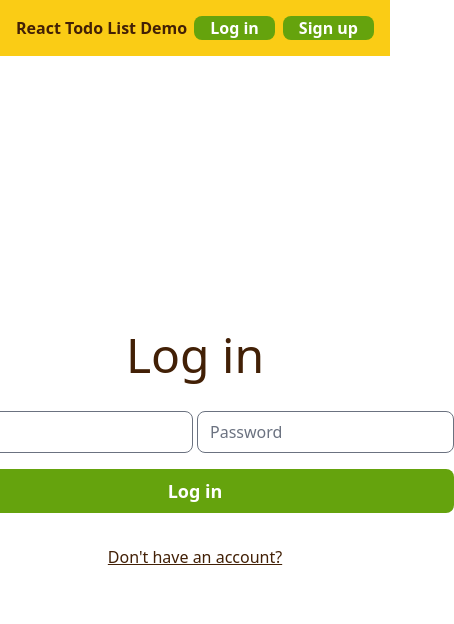
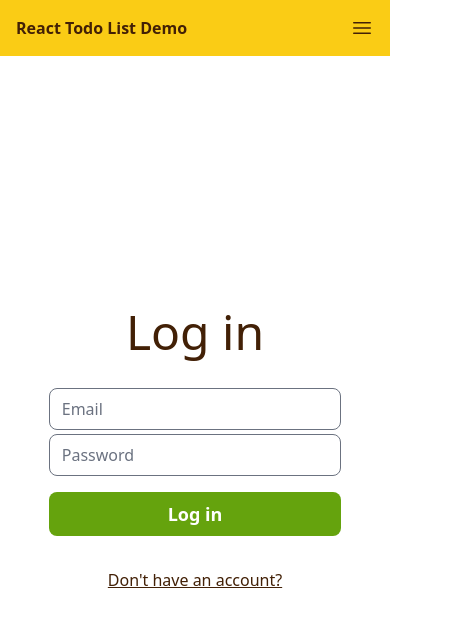
Before and after one commit to zeroamps/react-todo-list-demo, a React (Vite) app: page /login in a window 390 px wide. Shown: the top 624 px of the page, 454 px wide, since content can reach past the window. Built offline with nearby package versions, Linux system fonts and the light colour scheme.

Commit message:
Implement a responsive hamburger menu

```diff
--- a/package.json
+++ b/package.json
@@ -10,6 +10,7 @@
     "preview": "vite preview"
   },
   "dependencies": {
+    "classnames": "^2.3.2",
     "formik": "^2.4.5",
     "react": "^18.2.0",
     "react-dom": "^18.2.0",
--- a/src/Pages/LogInPage.tsx
+++ b/src/Pages/LogInPage.tsx
@@ -15,8 +15,8 @@ export function LogInPage() {
   return (
     <div className="flex h-full flex-col items-center justify-center gap-8">
       <h1 className="text-5xl font-light">Log in</h1>
-      <form className="flex flex-col gap-4">
-        <div className="flex gap-1">
+      <form className="flex w-3/4 flex-col gap-4 md:w-auto">
+        <div className="flex flex-col gap-1 md:flex-row">
           <input
             type="email"
             name="email"
@@ -41,7 +41,7 @@ export function LogInPage() {
         </button>
       </form>
       <p>
-        <Link to="/signup" className="text-yellow-950 underline">
+        <Link to="/signup" className="underline">
           Don't have an account?
         </Link>
       </p>
--- /dev/null
+++ b/src/Pages/Root/BarsButton.tsx
@@ -0,0 +1,18 @@
+export type Props = {
+  onClick: () => void;
+};
+
+export function BarsButton({ onClick }: Props) {
+  return (
+    <svg
+      xmlns="http://www.w3.org/2000/svg"
+      fill="none"
+      viewBox="0 0 24 24"
+      strokeWidth={1.5}
+      stroke="currentColor"
+      className="h-6 w-6 md:hidden"
+      onClick={onClick}>
+      <path strokeLinecap="round" strokeLinejoin="round" d="M3.75 6.75h16.5M3.75 12h16.5m-16.5 5.25h16.5" />
+    </svg>
+  );
+}
--- /dev/null
+++ b/src/Pages/Root/RootPage.tsx
@@ -0,0 +1,35 @@
+import { useState } from 'react';
+import { Link, Outlet } from 'react-router-dom';
+import classNames from 'classnames';
+import { BarsButton } from './BarsButton';
+
+export function RootPage() {
+  const [hidden, setHidden] = useState(true);
+  return (
+    <>
+      <header className="fixed flex w-full justify-between bg-yellow-400 p-4">
+        <Link className="font-semibold" to="/">
+          React Todo List Demo
+        </Link>
+        <nav
+          onClick={() => setHidden(true)}
+          className={classNames(
+            { hidden: hidden },
+            'absolute left-0 top-14 flex w-full flex-col gap-1 bg-yellow-500 p-2',
+            'md:static md:top-auto md:flex md:w-auto md:flex-row md:gap-2 md:bg-yellow-400 md:p-0'
+          )}>
+          <Link to="/login" className="btn block py-2 text-center md:inline md:py-0">
+            Log in
+          </Link>
+          <Link to="/signup" className="btn block py-2 text-center md:inline md:py-0">
+            Sign up
+          </Link>
+        </nav>
+        <BarsButton onClick={() => setHidden((value) => !value)} />
+      </header>
+      <main className="h-full pt-14">
+        <Outlet />
+      </main>
+    </>
+  );
+}
--- a/src/Pages/RootPage.tsx
+++ /dev/null
@@ -1,24 +0,0 @@
-import { Link, Outlet } from 'react-router-dom';
-
-export function RootPage() {
-  return (
-    <>
-      <header className="fixed flex w-full justify-between bg-yellow-400 p-4">
-        <Link className="font-semibold" to="/">
-          React Todo List Demo
-        </Link>
-        <div className="flex gap-2">
-          <Link to="/login" className="btn">
-            Log in
-          </Link>
-          <Link to="/signup" className="btn">
-            Sign up
-          </Link>
-        </div>
-      </header>
-      <main className="h-full pt-[56px]">
-        <Outlet />
-      </main>
-    </>
-  );
-}
--- a/src/Pages/SignUpPage.tsx
+++ b/src/Pages/SignUpPage.tsx
@@ -14,8 +14,8 @@ export function SignUpPage() {
   return (
     <div className="flex h-full flex-col items-center justify-center gap-8">
       <h1 className="text-5xl font-light">Sign up</h1>
-      <form className="flex flex-col gap-4">
-        <div className="flex gap-1">
+      <form className="flex w-3/4 flex-col gap-4 md:w-auto">
+        <div className="flex flex-col gap-1 md:flex-row">
           <input
             type="email"
             name="email"
--- a/src/Pages/TodoListPage.tsx
+++ b/src/Pages/TodoListPage.tsx
@@ -1,7 +1,7 @@
 export function TodoListPage() {
   return (
     <div className="flex h-full flex-col items-center justify-center gap-4">
-      <h1 className="text-3xl font-light">There is no task in your todo list</h1>
+      <h1 className="text-center text-2xl font-light md:text-3xl">There is no task in your todo list</h1>
       <button className="btn-lg">Let's create</button>
     </div>
   );
--- a/src/Pages/WelcomePage.tsx
+++ b/src/Pages/WelcomePage.tsx
@@ -3,7 +3,7 @@ import { Link } from 'react-router-dom';
 export function WelcomePage() {
   return (
     <div className="flex h-full flex-col items-center justify-center gap-8">
-      <h1 className="text-7xl font-light">Let's make a todo list</h1>
+      <h1 className="text-center text-6xl font-light md:text-7xl">Let's make a todo list</h1>
       <Link to="/todolist" className="btn-xl">
         Let's get started
       </Link>
```
Also changed, not shown: src/main.tsx (+5 -5 lines), vite.config.ts.timestamp-1695480725184-1aa2c55d07dfd.mjs (deleted, +0 -14 lines), 6 other files (tests, documents, lock files or other folders).
